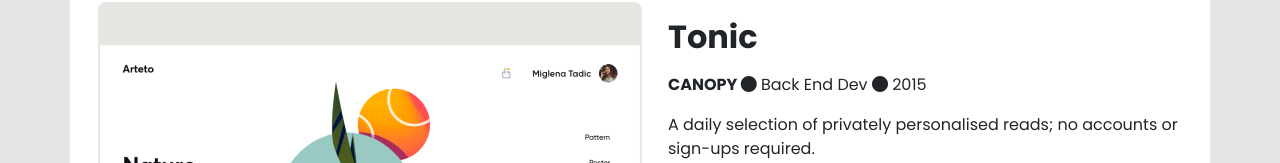
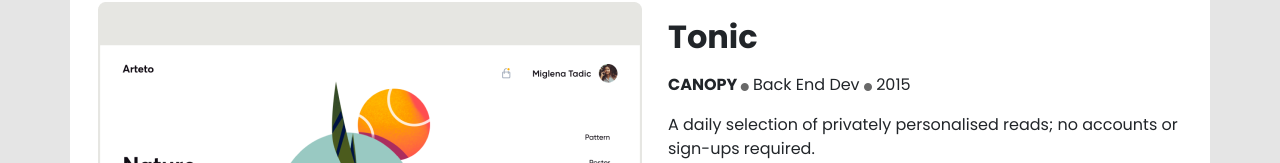
Before and after one commit to Bestbynature/Bootstrapped-portfolio, a website: page index.html in a window 1280 px wide. Shown: the part 761-924 px from the top of the page. Drawn offline with nearby package versions, Linux system fonts and the light colour scheme.

Commit message:
:hammer: Update the styles file

```diff
--- a/styles.css
+++ b/styles.css
@@ -36,3 +36,8 @@
 .list-group-item {
   border: none;
 }
+
+.E {
+  font-size: 0.5rem;
+  color: dimgray;
+}
```
